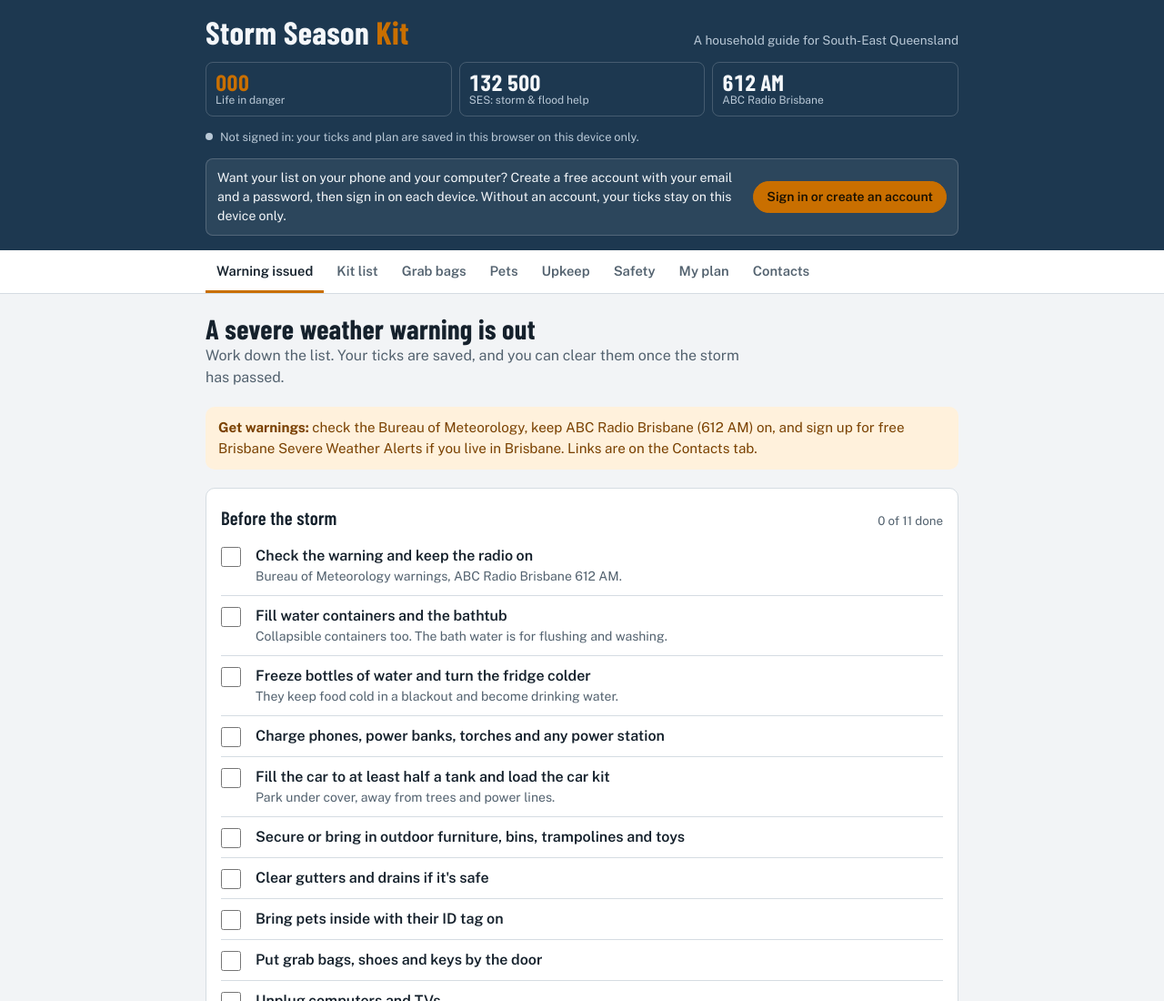
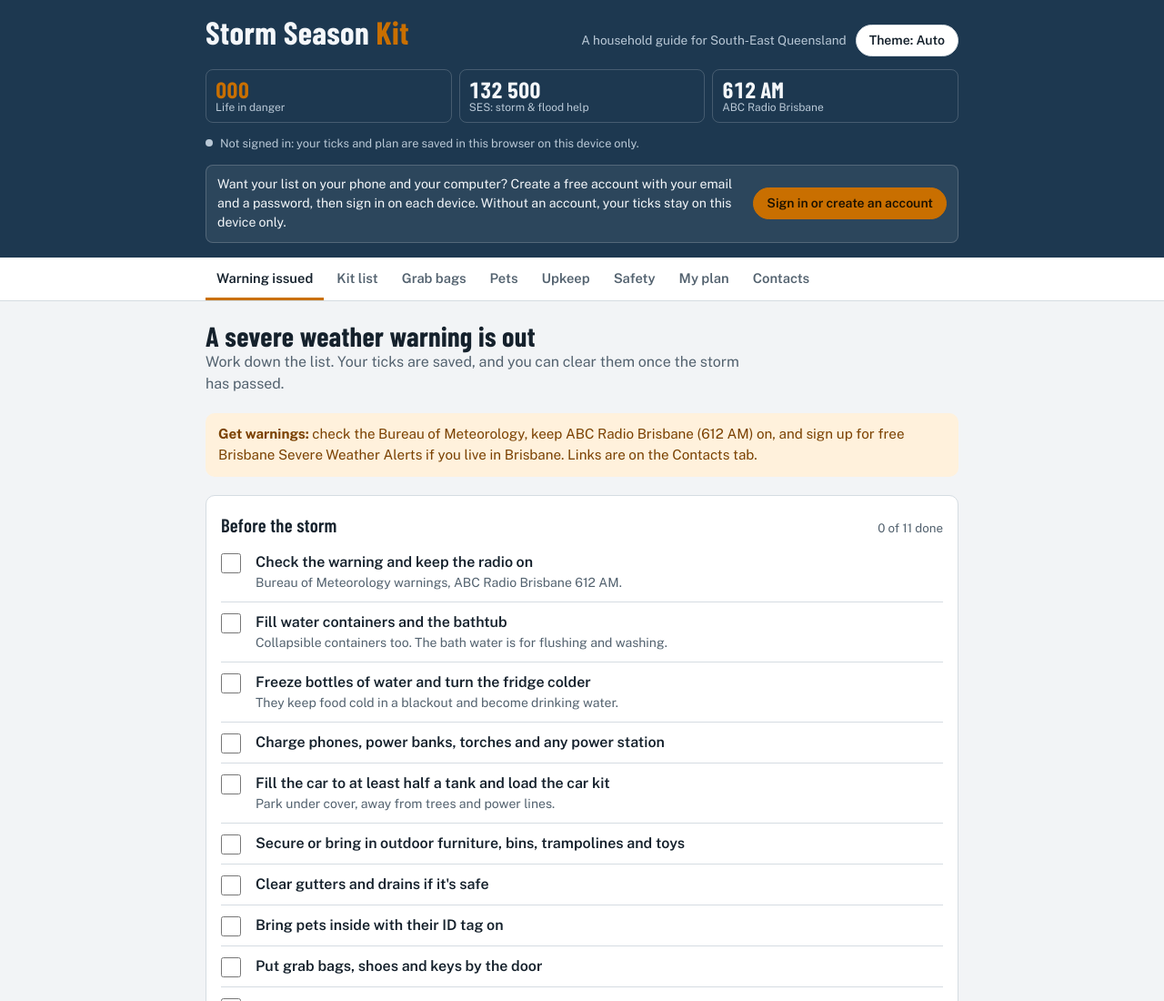
Before and after one commit to jonnyblack-dev/storm-season-kit, a plain HTML site: page index.html in a window 1280 px wide. Shown: the top 1100 px of the page at 91% size. Drawn offline with nearby package versions, Linux system fonts and the light colour scheme.

Commit message:
Add a light/dark theme toggle
Co-Authored-By: Claude Opus 5.5 <noreply@anthropic.com>
Claude-Session: https://claude.ai/code/session_0129VbXgjYfJt3fVzLoPPnNZ

```diff
--- a/index.html
+++ b/index.html
@@ -75,6 +75,10 @@ p{margin:0}
 .auth-note{font-size:.78rem}
 .acct details.pw summary{cursor:pointer;color:var(--band-ink);font-size:.85rem;width:max-content}
 .acct details.pw[open]{display:flex;flex-direction:column;gap:10px}
+
+.brand-side{display:flex;gap:10px;align-items:center;flex-wrap:wrap}
+.theme-btn{padding:4px 12px;font-size:.8rem}
+.band-btn{background:transparent;color:var(--band-ink);border-color:rgba(255,255,255,.35)}
 
 /* Tabs */
 .tabs{position:sticky;top:env(safe-area-inset-top,0px);z-index:5;background:var(--surface);border-bottom:1px solid var(--line)}
@@ -198,6 +202,7 @@ footer .wrap{display:flex;flex-direction:column;gap:6px}
 @media print{body > *:not(#printArea){display:none!important}#printArea{display:block!important}body{background:#fff!important;color:#111}body::before{display:none}:root{padding:0!important}}
 @media (prefers-reduced-motion:reduce){*{transition:none!important}}
 </style>
+<script>try{var t=JSON.parse(localStorage.getItem("ssk:theme")||"null");if(t==="dark"||t==="light")document.documentElement.setAttribute("data-theme",t)}catch(e){}</script>
 </head>
 <body>
 
@@ -205,7 +210,7 @@ footer .wrap{display:flex;flex-direction:column;gap:6px}
   <div class="wrap">
     <div class="brand">
       <h1>Storm Season <span>Kit</span></h1>
-      <p>A household guide for South-East Queensland</p>
+      <div class="brand-side"><p>A household guide for South-East Queensland</p><button class="btn band-btn theme-btn" type="button" id="themeBtn">Theme: Auto</button></div>
     </div>
     <div class="nums" aria-label="Emergency numbers">
       <div class="num hot"><b>000</b><small>Life in danger</small></div>
@@ -506,6 +511,14 @@ async function connect(){
   },()=>{clearTimeout(slow);remoteOK=false;setSync("error")});
 }
 connect();
+
+/* ---------- light / dark toggle (saved on this device) ---------- */
+const themeBtn=document.getElementById("themeBtn");
+const THEMES=["auto","dark","light"],THEME_LABEL={auto:"Theme: Auto",dark:"Theme: Dark",light:"Theme: Light"};
+function applyTheme(t){if(t==="dark"||t==="light")document.documentElement.setAttribute("data-theme",t);else document.documentElement.removeAttribute("data-theme");
+  themeBtn.textContent=THEME_LABEL[t];themeBtn.setAttribute("aria-label",THEME_LABEL[t]+" (matches your device when Auto). Tap to change.")}
+let theme=lsGet("theme","auto");if(!THEMES.includes(theme))theme="auto";applyTheme(theme);
+themeBtn.addEventListener("click",()=>{theme=THEMES[(THEMES.indexOf(theme)+1)%THEMES.length];lsSet("theme",theme);applyTheme(theme)});
 
 /* ---------- views ---------- */
 const VIEWS=["warning","kit","grab-bag","pets","upkeep","safety","my-plan","contacts"];
```
